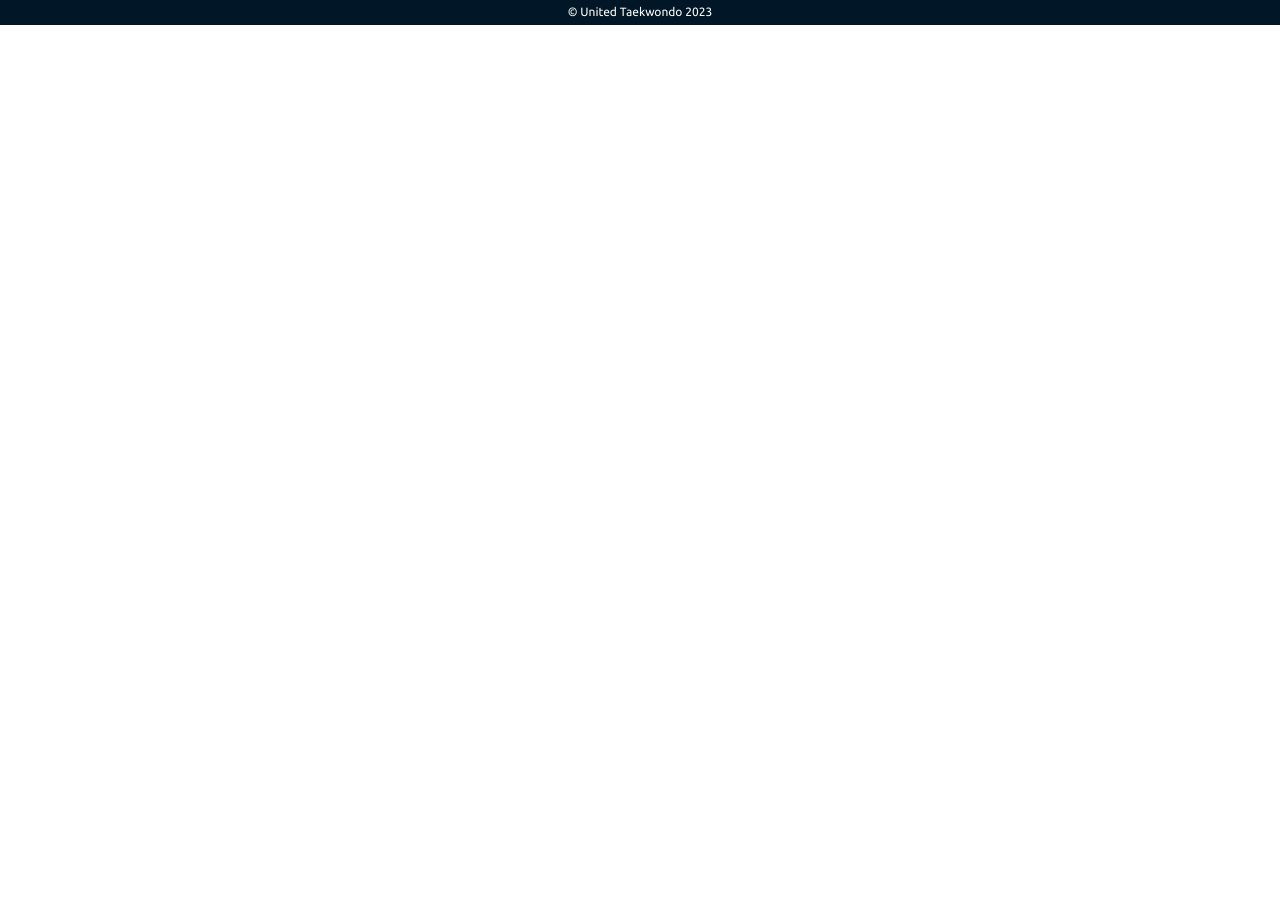
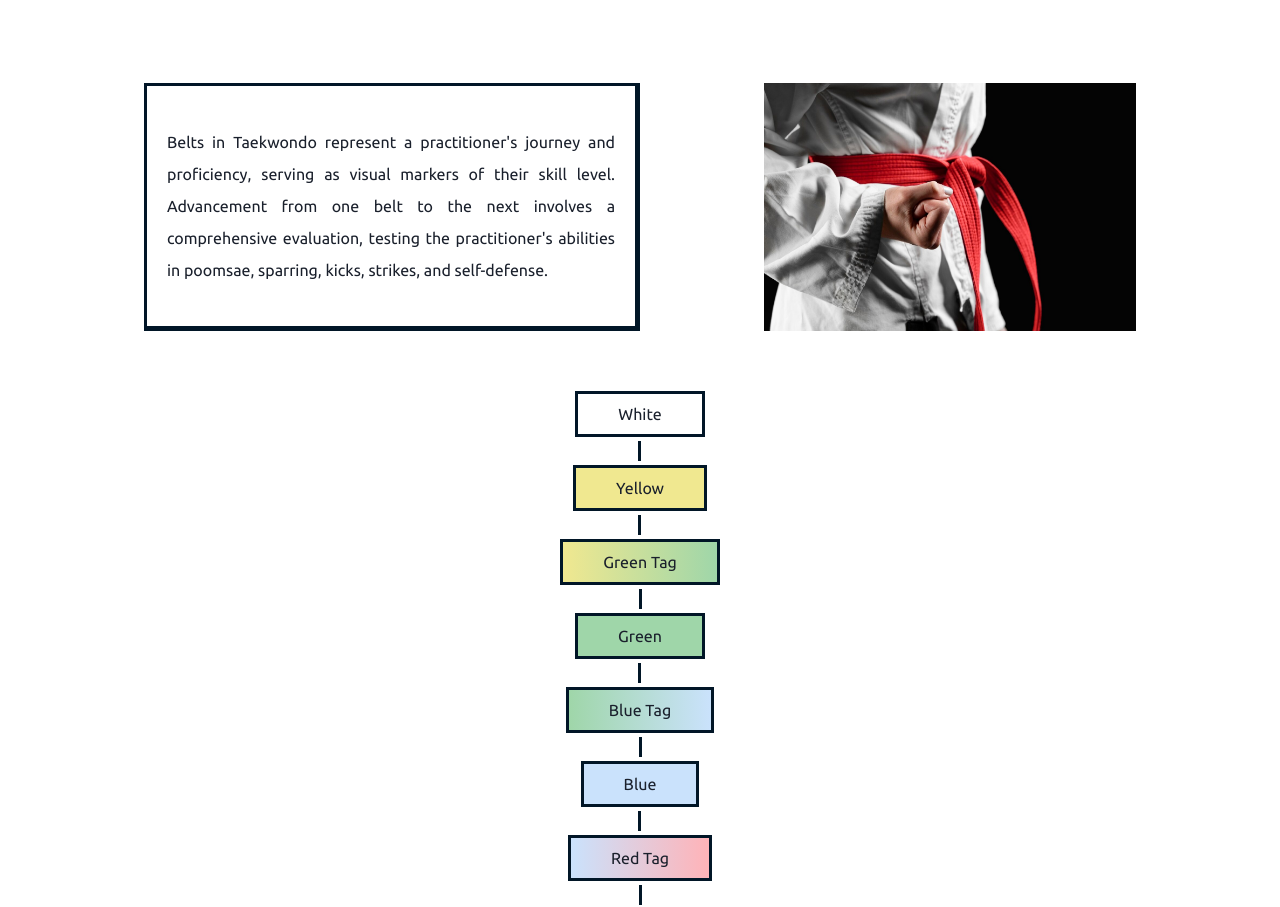
Before and after one commit to RaeesaParker/united-taekwondo, a React (Create React App) app: page /taekwondo/belts in a window 1280 px wide. Shown: the part 240-1147 px from the top of the page. Before the commit the page ends 800 px from the top, so only its background shows below. Built offline with nearby package versions, Linux system fonts and the light colour scheme.

Commit message:
Add belt page

```diff
--- /dev/null
+++ b/src/Components/BeltsPage/Belts.tsx
@@ -0,0 +1,34 @@
+import { Box, Flex, Image, Text } from "@chakra-ui/react"
+import React from "react"
+
+import imageBelt from "../../Assets/stock/red.jpg";
+
+export const Belts = () => {
+  return (
+    <Flex
+      mt="16"
+      p="5"
+      justifyContent="space-evenly"
+      alignContent="center"
+    >
+      <Flex
+        w="40%"
+        alignItems="center"
+        borderRight="5px solid #011627"
+        borderBottom="5px solid #011627"
+        borderTop="3px solid #011627"
+        borderLeft="3px solid #011627"
+        p="5"
+        textAlign="justify">
+        <Text lineHeight="taller">Belts in Taekwondo represent a practitioner&apos;s journey and proficiency, serving as visual markers of their skill level. Advancement from one belt to the next involves a comprehensive evaluation, testing the practitioner&apos;s abilities in poomsae, sparring, kicks, strikes, and self-defense.</Text>
+      </Flex>
+      <Box w="30%">
+        <Image
+          src={imageBelt}
+          alt="Image of instructor Master Julie Graham"
+          fallbackSrc='https://via.placeholder.com/150'
+          />
+      </Box>
+    </Flex>
+  )
+}
--- /dev/null
+++ b/src/Components/BeltsPage/BeltsOrder.tsx
@@ -0,0 +1,62 @@
+import { Box, Flex, Text } from "@chakra-ui/react"
+import React from "react"
+
+export const BeltsOrder = () => {
+
+
+
+  return (
+    <Flex justifyContent="center" alignItems="center" mt="10" mb="10" direction="column" >
+
+      <Flex direction="column" alignItems="center" >
+        <Text border="3px solid #011627" pt="2" pb="2" pl="10" pr="10" mb="1">White</Text>
+        <Box height="20px" w="3px" bg="#011627"></Box>
+      </Flex>
+
+      <Flex direction="column" alignItems="center" mt="1">
+        <Text border="3px solid #011627" pt="2" pb="2" pl="10" pr="10" mb="1" bg="#f0e890">Yellow</Text>
+        <Box height="20px" w="3px" bg="#011627"></Box>
+      </Flex>
+
+      <Flex direction="column" alignItems="center" mt="1">
+        <Text border="3px solid #011627" pt="2" pb="2" pl="10" pr="10" mb="1" bgGradient="linear(to-l, #9fd6a9, #f0e890)">Green Tag</Text>
+        <Box height="20px" w="3px" bg="#011627"></Box>
+      </Flex>
+
+      <Flex direction="column" alignItems="center" mt="1">
+        <Text border="3px solid #011627" pt="2" pb="2" pl="10" pr="10" mb="1" bg="#9fd6a9">Green</Text>
+        <Box height="20px" w="3px" bg="#011627"></Box>
+      </Flex>
+
+      <Flex direction="column" alignItems="center" mt="1">
+        <Text border="3px solid #011627" pt="2" pb="2" pl="10" pr="10" mb="1" bgGradient="linear(to-l, #cae2fc, #9fd6a9)">Blue Tag</Text>
+        <Box height="20px" w="3px" bg="#011627"></Box>
+      </Flex>
+
+      <Flex direction="column" alignItems="center" mt="1">
+        <Text border="3px solid #011627" pt="2" pb="2" pl="10" pr="10" mb="1" bg="#cae2fc">Blue</Text>
+        <Box height="20px" w="3px" bg="#011627"></Box>
+      </Flex>
+
+      <Flex direction="column" alignItems="center" mt="1">
+        <Text border="3px solid #011627" pt="2" pb="2" pl="10" pr="10" mb="1" bgGradient="linear(to-l, #ffb3b8, #cae2fc)">Red Tag</Text>
+        <Box height="20px" w="3px" bg="#011627"></Box>
+      </Flex>
+
+      <Flex direction="column" alignItems="center" mt="1">
+        <Text border="3px solid #011627" pt="2" pb="2" pl="10" pr="10" mb="1" bg="#ffb3b8">Red</Text>
+        <Box height="20px" w="3px" bg="#011627"></Box>
+      </Flex>
+
+      <Flex direction="column" alignItems="center" mt="1">
+        <Text border="3px solid #011627" pt="2" pb="2" pl="10" pr="10" mb="1" bgGradient="linear(to-l, #c2c0c0, #ffb3b8)">Black Tag</Text>
+        <Box height="20px" w="3px" bg="#011627"></Box>
+      </Flex>
+
+      <Flex direction="column" alignItems="center" mt="1">
+        <Text border="3px solid #011627" pt="2" pb="2" pl="10" pr="10" mb="1" bg="#c2c0c0">Black</Text>
+      </Flex>
+
+    </Flex>
+  )
+}
--- a/src/Pages/Taekwondo/BeltsPage.tsx
+++ b/src/Pages/Taekwondo/BeltsPage.tsx
@@ -1,6 +1,8 @@
 import { Box } from "@chakra-ui/react"
 import React from "react"
 
+import { Belts } from "../../Components/BeltsPage/Belts"
+import { BeltsOrder } from "../../Components/BeltsPage/BeltsOrder"
 import { Footer } from "../../Components/Common/Footer"
 import { Header } from "../../Components/Common/Header"
 import { NavBar } from "../../Components/Common/Navigation/Navbar"
@@ -10,6 +12,8 @@ export const BeltsPage = () => {
     <Box>
       <Header />
       <NavBar />
+      <Belts />
+      <BeltsOrder />
       <Footer />
     </Box>
   )
```
Also changed, not shown: src/Assets/stock/red.jpg (added), src/Assets/stock/sparring.jpg (added).
